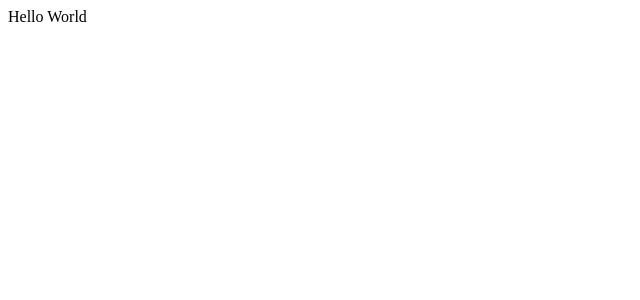
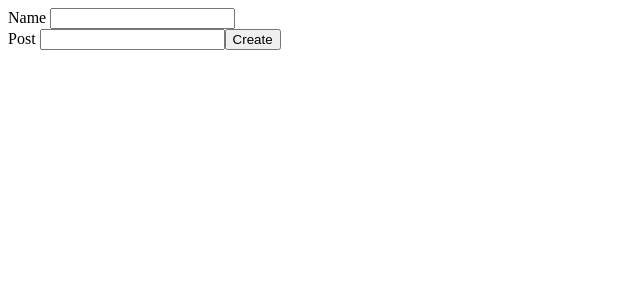
Before and after one commit to JimAdediran/SocialFeed, a React (Create React App) app: page / in a window 1280 px wide. Shown: the top 300 px of the page, without its empty margins (0-640 px from the left). Built offline with nearby package versions, Linux system fonts and the light colour scheme.

Commit message:
added logic to Post.jsx for form including name, post, and create button

```diff
--- a/src/App.jsx
+++ b/src/App.jsx
@@ -3,7 +3,7 @@ import React from "react";
 function App() {
   return (
     <div>
-     Hello World
+
     </div>
   );
 }
--- a/src/components/Post_Folder/Post.jsx
+++ b/src/components/Post_Folder/Post.jsx
@@ -0,0 +1,16 @@
+import React, {useState, useEffect} from "react";
+
+const Post = (props) =>{
+    return(
+
+<form action="" method="post">
+    <label for="name">Name </label>
+    <input type="text" name="name"></input><br></br>
+    <label for="post">Post </label>
+    <input type="text" name="post"></input>
+    <button>Create</button>
+</form>
+    )
+};
+
+export default Post;
--- a/src/index.js
+++ b/src/index.js
@@ -1,10 +1,12 @@
 import React from 'react';
 import ReactDOM from 'react-dom/client';
 import App from './App';
+import Post from './components/Post_Folder/Post'
 
 const root = ReactDOM.createRoot(document.getElementById('root'));
 root.render(
   <React.StrictMode>
     <App />
+    <Post />
   </React.StrictMode>
 );
```
